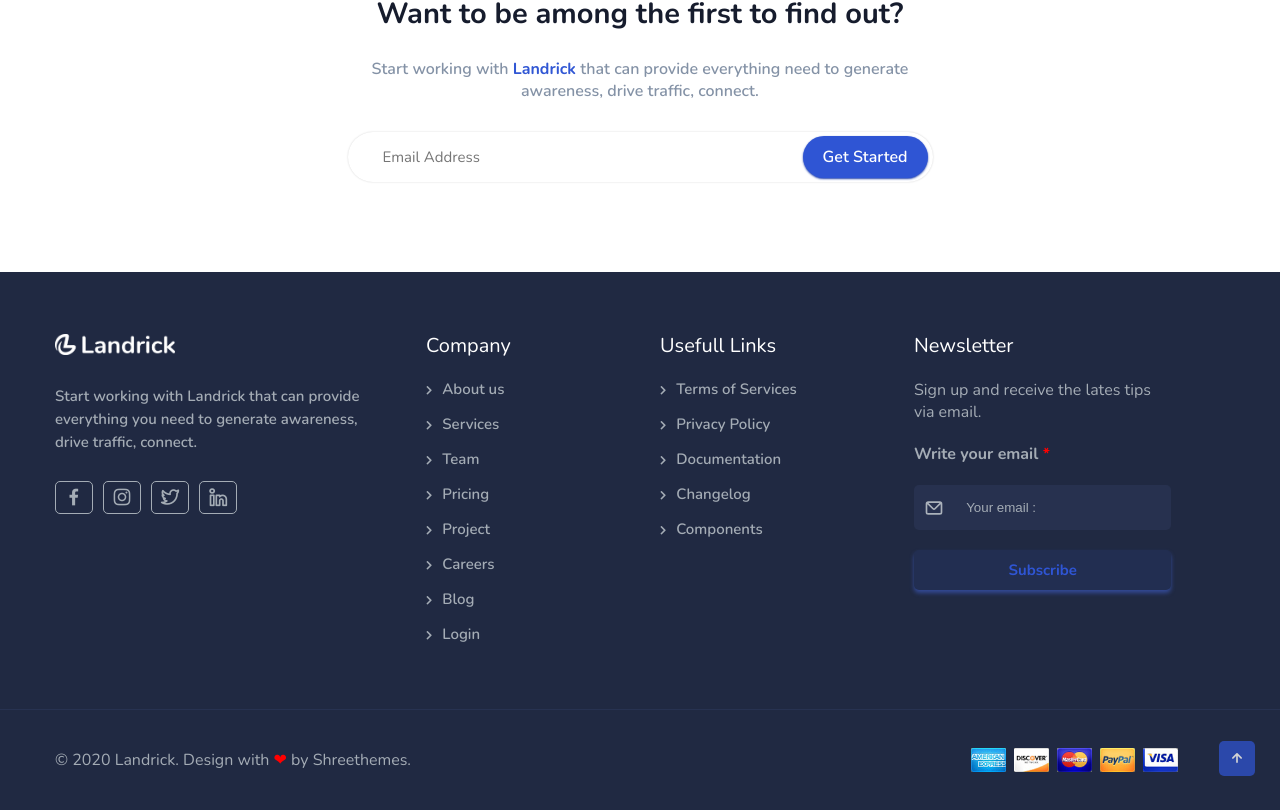
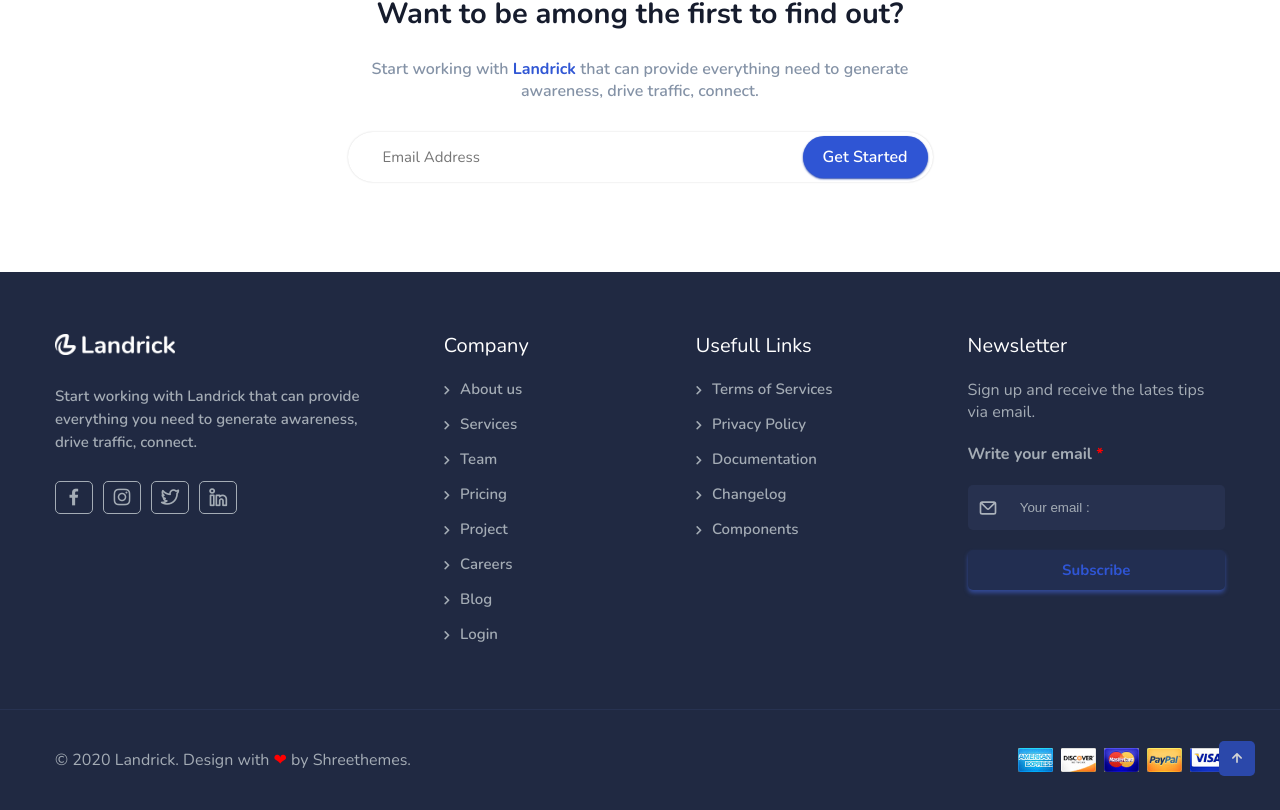
Before and after one commit to Guido-95/proj-html-vuejs, a Vue app: page / in a window 1280 px wide. Shown: the part 3241-4051 px from the top of the page. Built offline with nearby package versions, Linux system fonts and the light colour scheme.

Commit message:
sistemazione

```diff
--- a/src/components/Footer.vue
+++ b/src/components/Footer.vue
@@ -130,6 +130,7 @@
 
     .wrapper {
       display: flex;
+      justify-content: space-between;
 
       h2 {
       font-weight: 500;
@@ -137,7 +138,8 @@
       font-size: 20px;
       color: white;
       }
-      p{
+
+      p {
         color: #a4acb5;
       }
 
@@ -152,6 +154,7 @@
         padding-right: 40px;
         display: flex;
         flex-direction: column;
+
         p {
           line-height: 23px;
           font-weight: 600;
@@ -273,7 +276,7 @@
     .footer-bottom-destra {
       display: flex;
       align-items: center;
-      width: 46%;
+      width: 50%;
       justify-content: flex-end;
 
       img {
```
